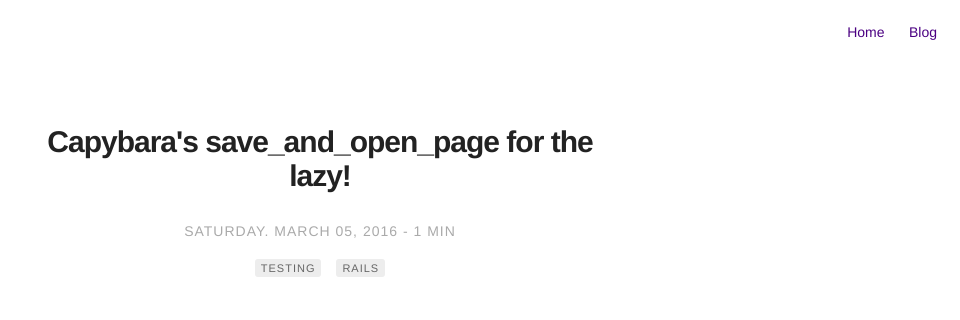
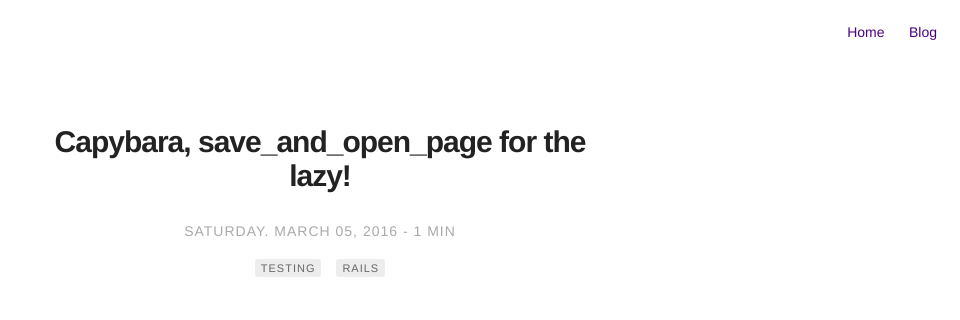
Before and after one commit to dixpac/dixpac.github.io, a Jekyll site: the page built from _posts/2016-03-05-capybara's-save-and-open-page-for-the-lazy.markdown, in a window 1280 px wide. Shown: the top 320 px of the page, without its empty margins (320-1280 px from the left). Built offline with Jekyll 4.4.1, drawn with Linux system fonts in a browser that asks for light colours; comment, search, counter and statistics services are not loaded.

```diff
--- a/_posts/2016-03-05-capybara's-save-and-open-page-for-the-lazy.markdown
+++ b/_posts/2016-03-05-capybara's-save-and-open-page-for-the-lazy.markdown
@@ -1,5 +1,5 @@
 ---
-title: "Capybara's save_and_open_page for the lazy!"
+title: "Capybara, save_and_open_page for the lazy!"
 layout: post
 date: 2016-03-05 14:00
 tag:
```
